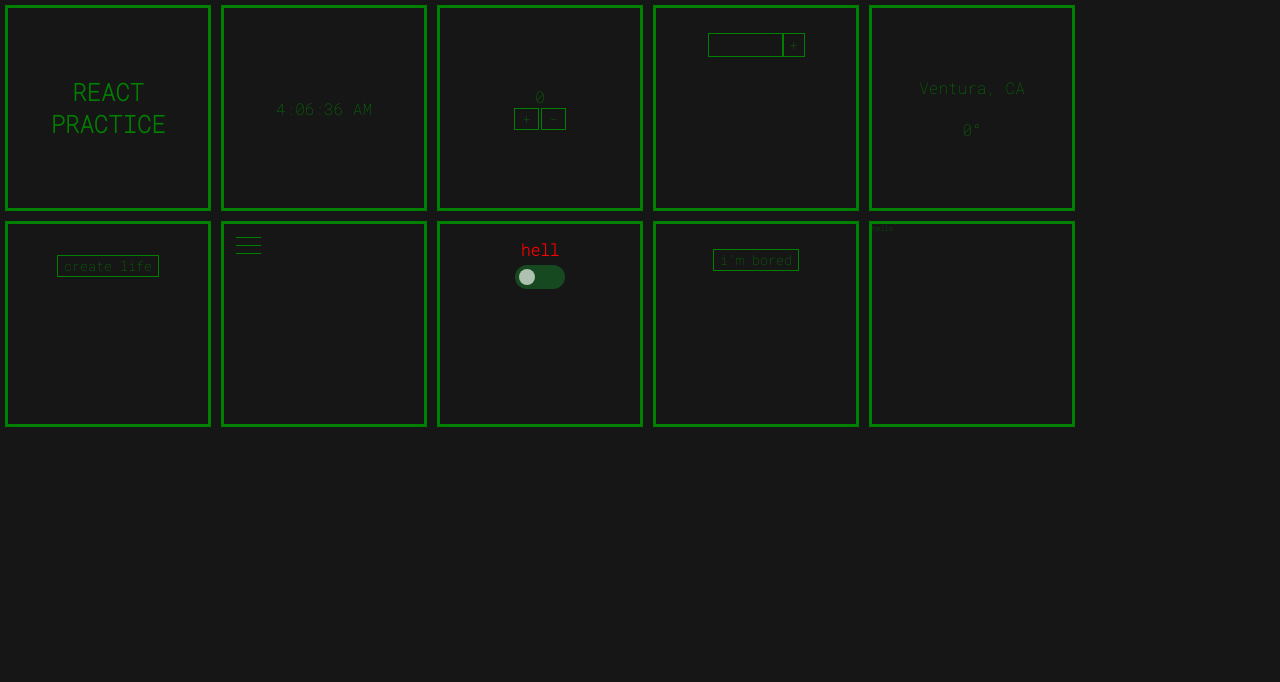
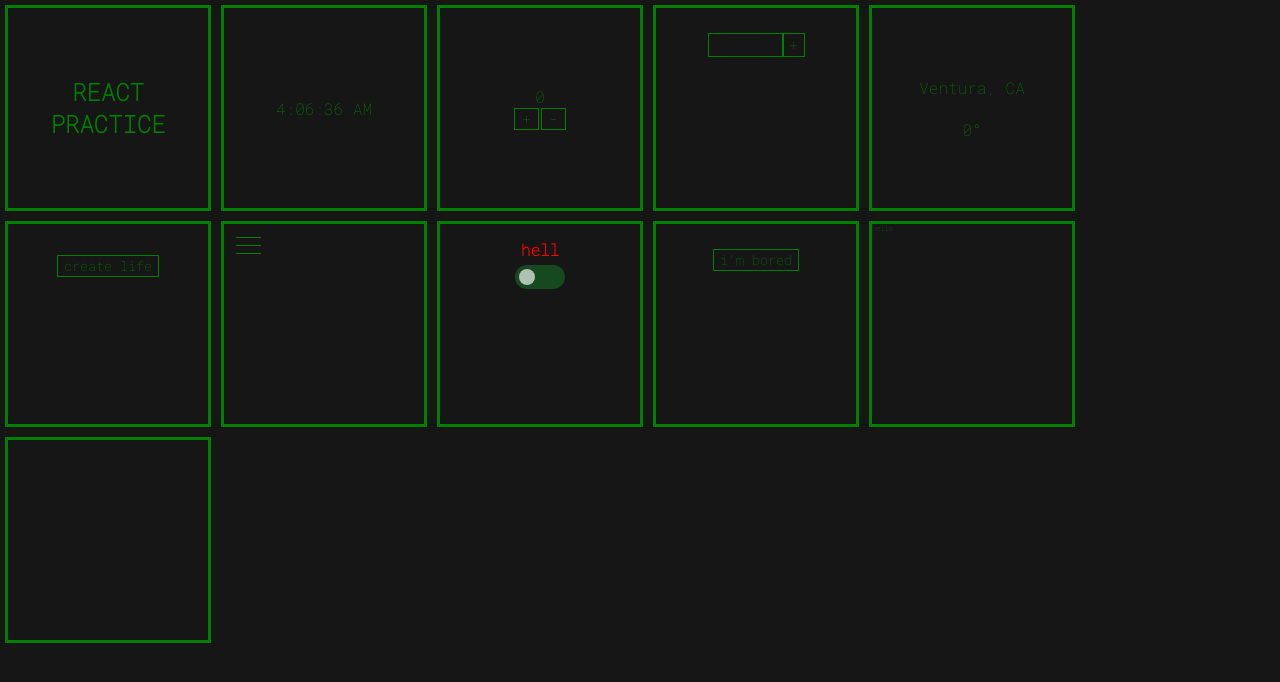
Before and after one commit to kevinduran/react_practice, a React (Create React App) app in the folder testing/: page / in a window 1280 px wide. Shown: the top 682 px of the page. Built offline with nearby package versions, Linux system fonts and the light colour scheme; no server answers.

Commit message:
testing...

```diff
--- a/testing/src/App.js
+++ b/testing/src/App.js
@@ -10,6 +10,7 @@ import Hamburger from './Hamburger'
 import Dark from './Dark'
 import Bored from './Bored'
 import API from './API'
+import Test from './Test'
 
 export default function App() {
 
@@ -26,6 +27,7 @@ export default function App() {
             <Dark/>
             <Bored/>
             <API/>
+            <Test/>
         </div>
     )
 
--- /dev/null
+++ b/testing/src/Test.js
@@ -0,0 +1,12 @@
+import React from 'react'
+
+export default function Test() {
+
+
+
+    return (
+        <div className="bigBoy">
+
+        </div>
+    )
+}
```
